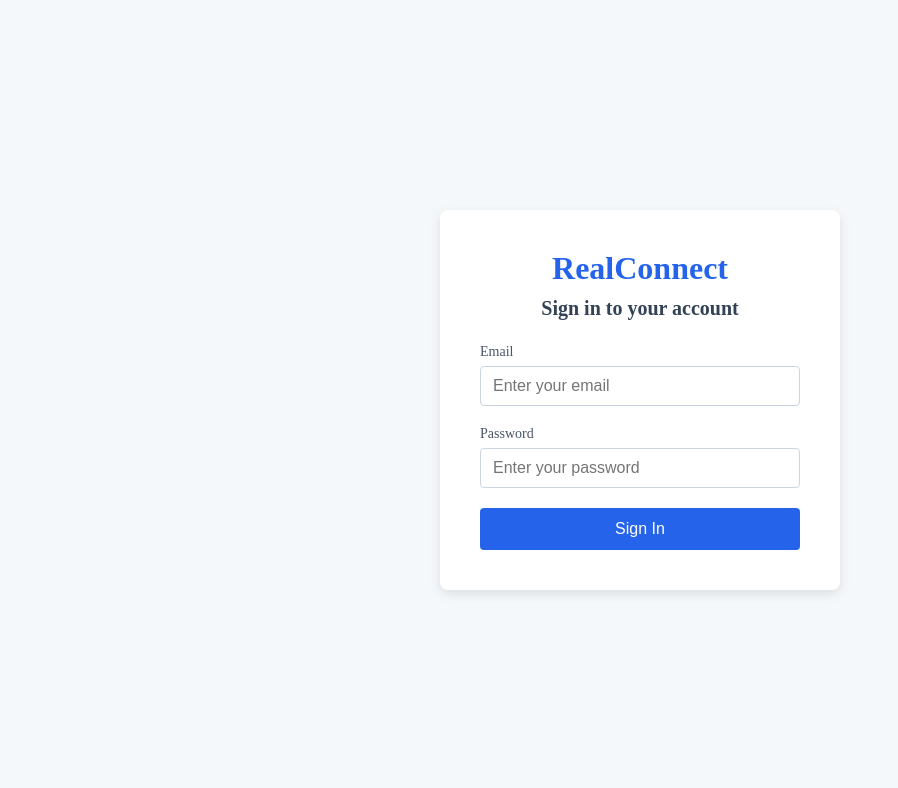
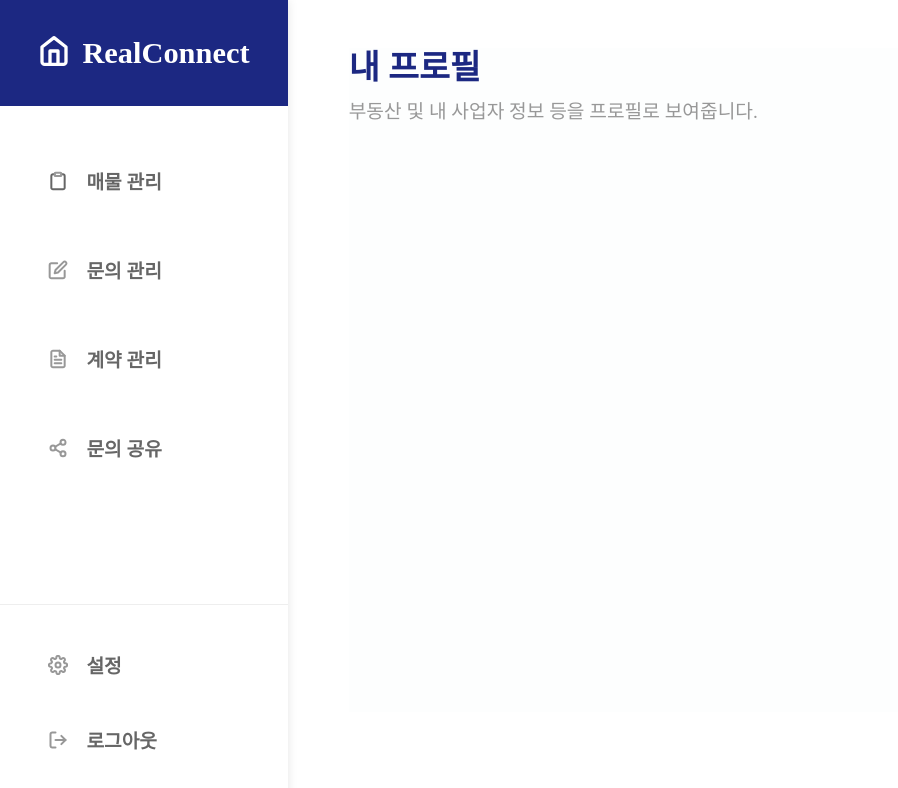
Before and after one commit to RealConnect-Start-up-Capstone-Design2/FE, a React (Vite) app in the folder realconnect/: page /profile in a window 1280 px wide. Before the commit this address led to /login. Shown: the top 788 px of the page, without its empty margins (0-898 px from the left). Built offline with nearby package versions, Linux system fonts and the light colour scheme; sample sign-in values are in the browser's storage.

Commit message:
Feat : 내 프로필 페이지 라우팅

```diff
--- a/realconnect/src/App.jsx
+++ b/realconnect/src/App.jsx
@@ -15,6 +15,7 @@
 import Settings from "./pages/settings";
 import Logout from "./pages/logout";
 import OnboardingLogin from "./pages/onboardingLogin/onboardingLogin";
+import Profile from "./pages/profile/profile";
 
 function App() {
   return (
@@ -75,6 +76,16 @@
           }
         />
         <Route
+          path="/profile"
+          element={
+            <ProtectedRoute>
+              <Layout>
+                <Profile />
+              </Layout>
+            </ProtectedRoute>
+          }
+        />
+        <Route
           path="/settings"
           element={
             <ProtectedRoute>
--- a/realconnect/src/components/dashboard/ProfileSummary.jsx
+++ b/realconnect/src/components/dashboard/ProfileSummary.jsx
@@ -1,4 +1,5 @@
 import React from "react";
+import { useNavigate } from "react-router-dom";
 import "./ProfileSummary.css";
 import "./DashboardShared.css";
 
@@ -10,6 +11,12 @@
 import IntoArrow from "../../assets/icons/intoArrow.svg";
 
 const ProfileSummary = () => {
+  const navigate = useNavigate();
+
+  const handleProfileManagement = () => {
+    navigate("/profile");
+  };
+
   return (
     <div className="section_box_shadow">
       <p className="section_title">프로필 요약</p>
@@ -58,7 +65,7 @@
           <p>서울특별시 강남구 테헤란로 1234</p>
         </div>
         <div className="edit_button_container">
-          <button className="edit_button">
+          <button className="edit_button" onClick={handleProfileManagement}>
             프로필 관리
             <img src={IntoArrow} alt="intoArrow" />
           </button>
--- /dev/null
+++ b/realconnect/src/pages/profile/profile.jsx
@@ -0,0 +1,18 @@
+import React from "react";
+
+const Profile = () => {
+  return (
+    <div className="page_section">
+      <div className="page_header">
+        <div>
+          <p className="page_title">내 프로필</p>
+          <p className="page_description">
+            부동산 및 내 사업자 정보 등을 프로필로 보여줍니다.
+          </p>
+        </div>
+      </div>
+    </div>
+  );
+};
+
+export default Profile;
```
